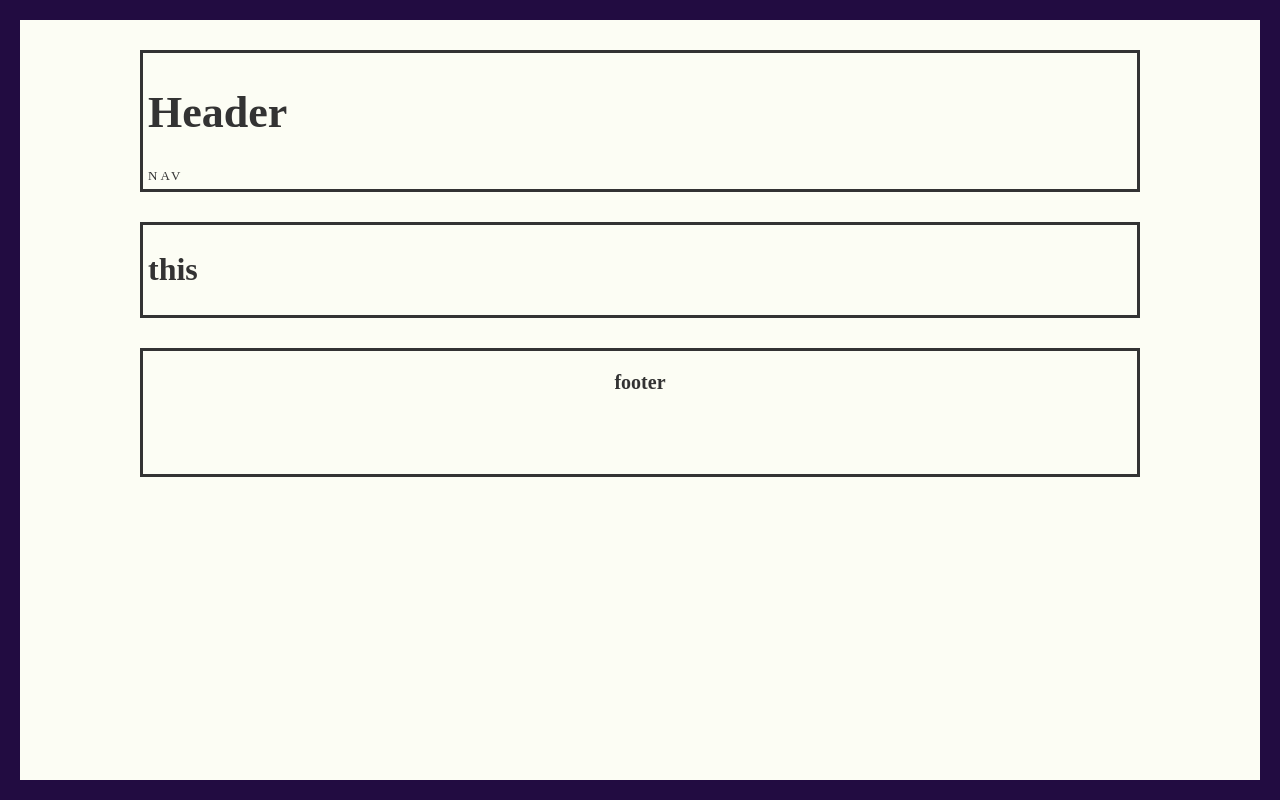
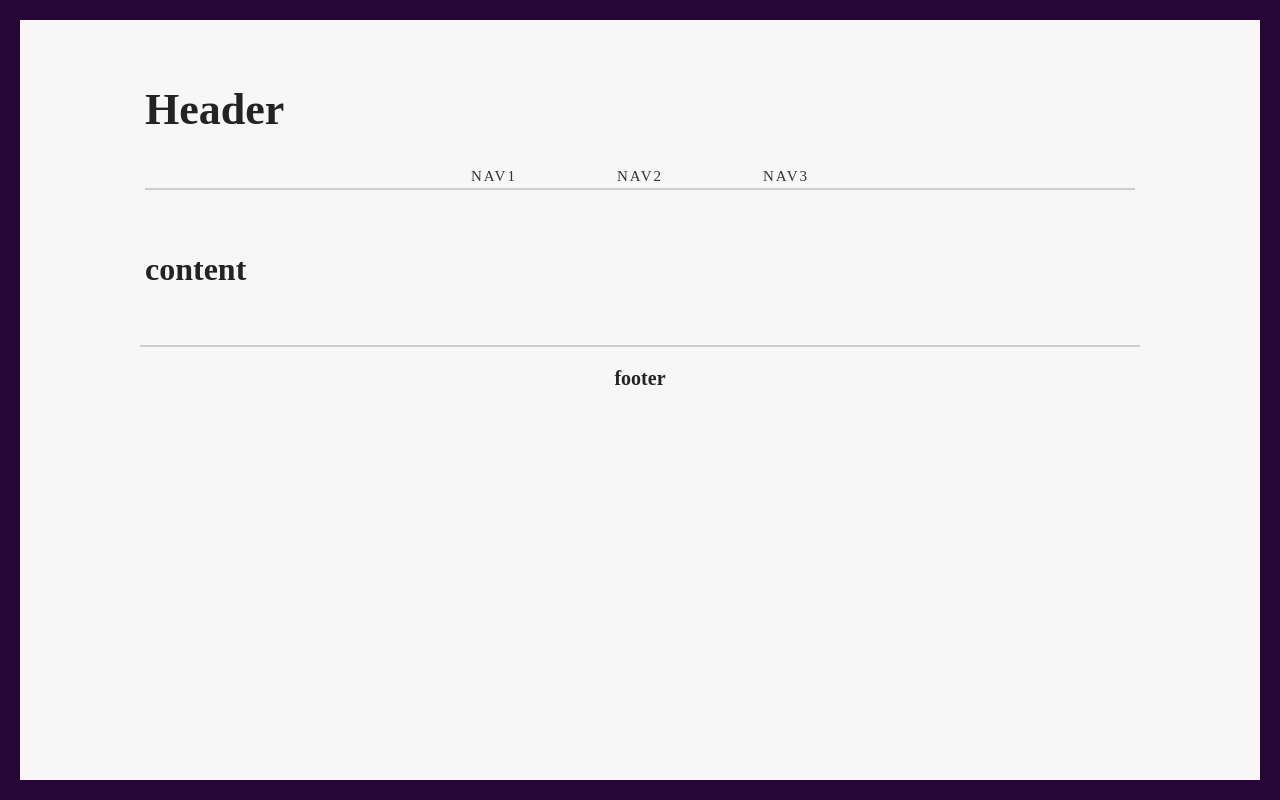
Before and after one commit to cdw1432/static-website, a website: page index.html in a window 1280 px wide. Drawn offline with Linux system fonts and the light colour scheme.

Commit message:
minor change

```diff
--- a/index.html
+++ b/index.html
@@ -17,18 +17,20 @@
             <header>
                 <h1>Header</h1>
                 <nav>
-                    <a>Nav</a>
+                    <a id="nav1">Nav1</a><a id="nav2">Nav2</a><a id="nav3">Nav3</a>
                 </nav>
+                <div id="line"></div>
             </header>
         </div>
         <!-- top end -->
         <div id="content">
             <div id="main">
-                <h1>this</h1>
+                <h1>content</h1>
             </div>
         </div>
         <!-- content end -->
         <div id="bottom">
+            <div id="line"></div>
             <footer>
                 <h3><a>footer</a></h3>
             </footer>
--- a/styles.css
+++ b/styles.css
@@ -3,8 +3,8 @@ body {
     margin: 0px;
     padding: 0px;
     font-size: 22px;
-    color: #333333;
-    background-color: #fcfdf4;
+    color: #242323;
+    background-color: rgb(247, 247, 247);
 }
 div {
     margin: 0;
@@ -12,9 +12,12 @@ div {
     display: block;
 }
 
+::selection {
+    background: rgb(252, 255, 199);
+}
 /* Borders */
 #top-border, #bottom-border, #left-border, #right-border {
-    background: rgb(34, 12, 65);
+    background: rgb(41, 6, 58);
     position: fixed;
     z-index: 100;
 }
@@ -52,28 +55,39 @@ div {
 /* TOP */
 #top {
     margin-bottom: 30px;
-    border: solid;
+    /* border: solid; */
 }
 header {
     padding: 5px;
 }
 nav {
     text-transform: uppercase;
-    letter-spacing: 3px;
-    padding: 0px 0px;
-    font-size: 13px;
+    letter-spacing: 2px;
+    padding: 3px 3px;
+    font-size: 15px;
+    text-align: center;
 }
 nav a {
     text-decoration: none;
     color: #333;
     border: none;
 }
+#nav1 {
+    margin-right: 100px;
+}
+#nav3 {
+    margin-left: 100px;
+}
 
+
+
+#line {
+    border-bottom: solid rgba(32, 32, 32, 0.2) 2px;
+    }
 /* CONTENT */
 #content {
     overflow-x: hidden;
     clear: both;
-    border: solid;
     margin-bottom: 30px;
 }
 #main {
@@ -83,7 +97,6 @@ nav a {
 
 /* BOTTOM */
 #bottom {
-    border: solid;
     margin-bottom: 30px;
 }
 footer {
@@ -97,5 +110,4 @@ footer a {
 footer h3 {
     font-size: 20px;
     text-align: center;
-    margin-bottom: 80px;
 }
```
